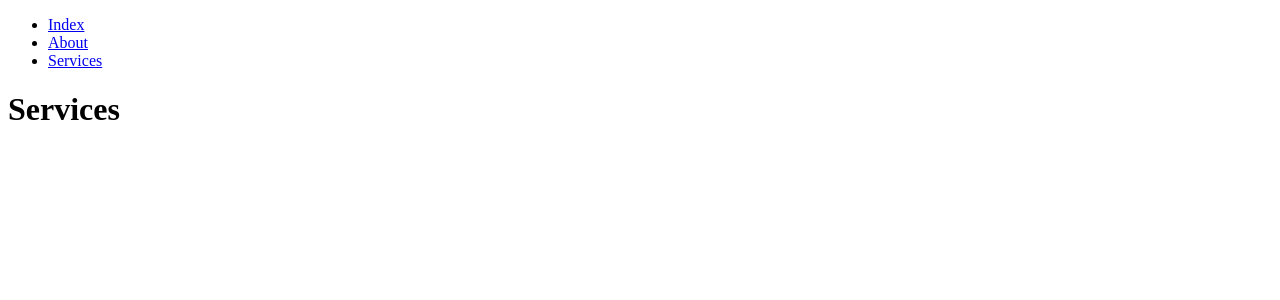
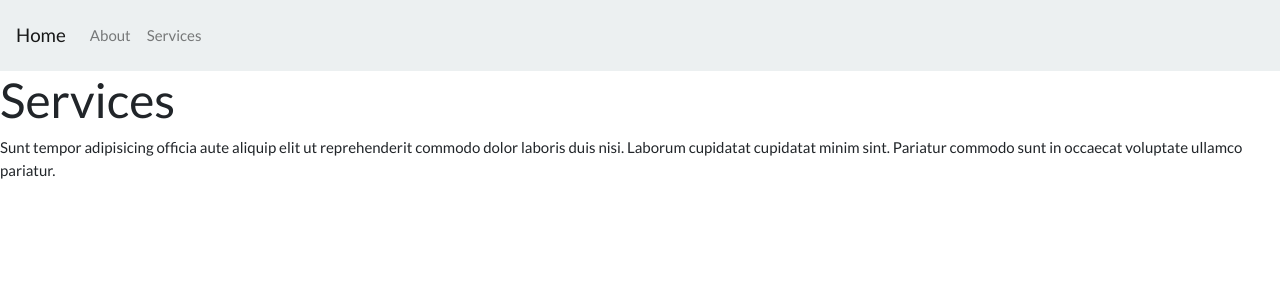
Before and after one commit to imattos78/NextJS_project, a Next.js app: page /services in a window 1280 px wide. Shown: the top 300 px of the page. Built offline with nearby package versions, Linux system fonts and the light colour scheme.

Commit message:
making container, head & adding style

```diff
--- /dev/null
+++ b/components/container.js
@@ -0,0 +1,19 @@
+import Head from 'next/head';
+import Navigation from "./navigation"
+
+const Container = (props) => (
+    <div>
+        <Head>
+            <title>NextJs Project</title>
+            <link rel="stylesheet" href="https://stackpath.bootstrapcdn.com/bootswatch/4.5.2/flatly/bootstrap.min.css"/>
+        </Head>
+        <Navigation/>
+        <div>
+            {props.children}
+        </div>
+
+    </div>
+
+);
+
+export default Container;
--- a/components/navigation.js
+++ b/components/navigation.js
@@ -1,23 +1,24 @@
 import Link from 'next/link'
 const Navigation = () =>{
     return (
-        <ul>
-        <li>
+        <nav className="navbar navbar-expand-lg navbar-light bg-light">
             <Link href="/">
-                <a>Index</a>
-            </Link>
-        </li>
-        <li>
-            <Link href="/about">
-                <a>About</a>
-            </Link>
-        </li>
-        <li>
-            <Link href="/services">
-                <a>Services</a>
-            </Link>
-        </li>
-        </ul>
+        <a className="navbar-brand">Home</a>
+        </Link>
+        <button className="navbar-toggler" type="button" data-toggle="collapse" data-target="#navbarNavAltMarkup" aria-controls="navbarNavAltMarkup" aria-expanded="false" aria-label="Toggle navigation">
+          <span className="navbar-toggler-icon" />
+        </button>
+        <div className="collapse navbar-collapse" id="navbarNavAltMarkup">
+          <div className="navbar-nav">
+              <Link href="/about">
+             <a className="nav-link">About</a>
+             </Link>
+             <Link href="/services">
+            <a className="nav-link">Services</a>
+             </Link>
+          </div>
+        </div>
+      </nav>
     )
 }
 
--- a/pages/services.js
+++ b/pages/services.js
@@ -1,12 +1,17 @@
-import Navigation from "../components/navigation"
+import Container from "../components/container"
+import Head from 'next/head';
 
 
 const Services = () => {
     return (
-        <div>
-            <Navigation />
+        <Container>
+            <Head>
+                <title>Next Project - Services</title>
+            </Head>
             <h1>Services</h1>
-        </div>
+            <p>Sunt tempor adipisicing officia aute aliquip elit ut reprehenderit commodo dolor laboris duis nisi. Laborum cupidatat cupidatat minim sint. Pariatur commodo sunt in occaecat voluptate ullamco pariatur.
+            </p>
+        </Container>
     )
 }
 
```
Also changed, not shown: pages/about.js (+12 -5 lines), pages/index.js (+13 -8 lines).
